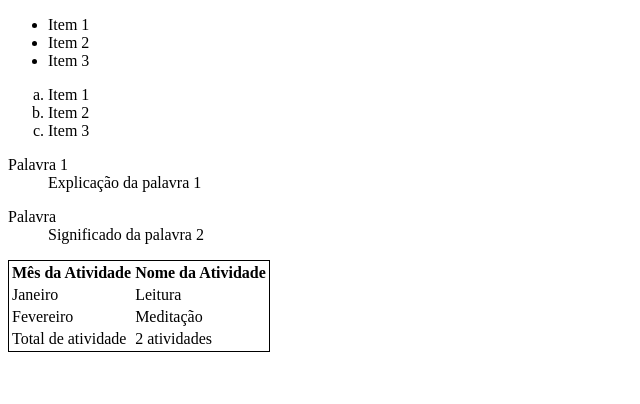
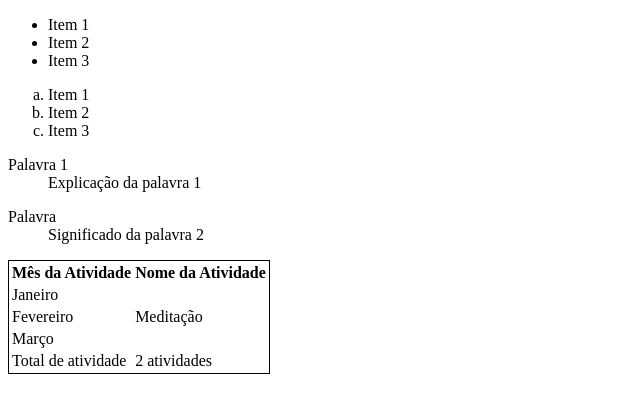
Before and after one commit to marcosviniciohd/curso-html-gama-academy, a plain HTML site: page index.html in a window 1280 px wide. Shown: the whole page, without its empty margins (0-640 px from the left). Drawn offline with Linux system fonts and the light colour scheme.

Commit message:
Atualização na tabela utilizando colspan

```diff
--- a/index.html
+++ b/index.html
@@ -47,12 +47,14 @@
             </thead>
             <tbody><!--Corpo da tabela, ou conteúdo principal-->
                 <tr>
-                    <td>Janeiro</td>
-                    <td>Leitura</td>
+                    <td colspan="2">Janeiro</td>
                 </tr>
                 <tr>
                     <td>Fevereiro</td>
                     <td>Meditação</td>
+                </tr>
+                <tr>
+                    <td colspan="2">Março</td>
                 </tr>
             </tbody>
             <tfoot><!--Rodapé da tabela-->
```
